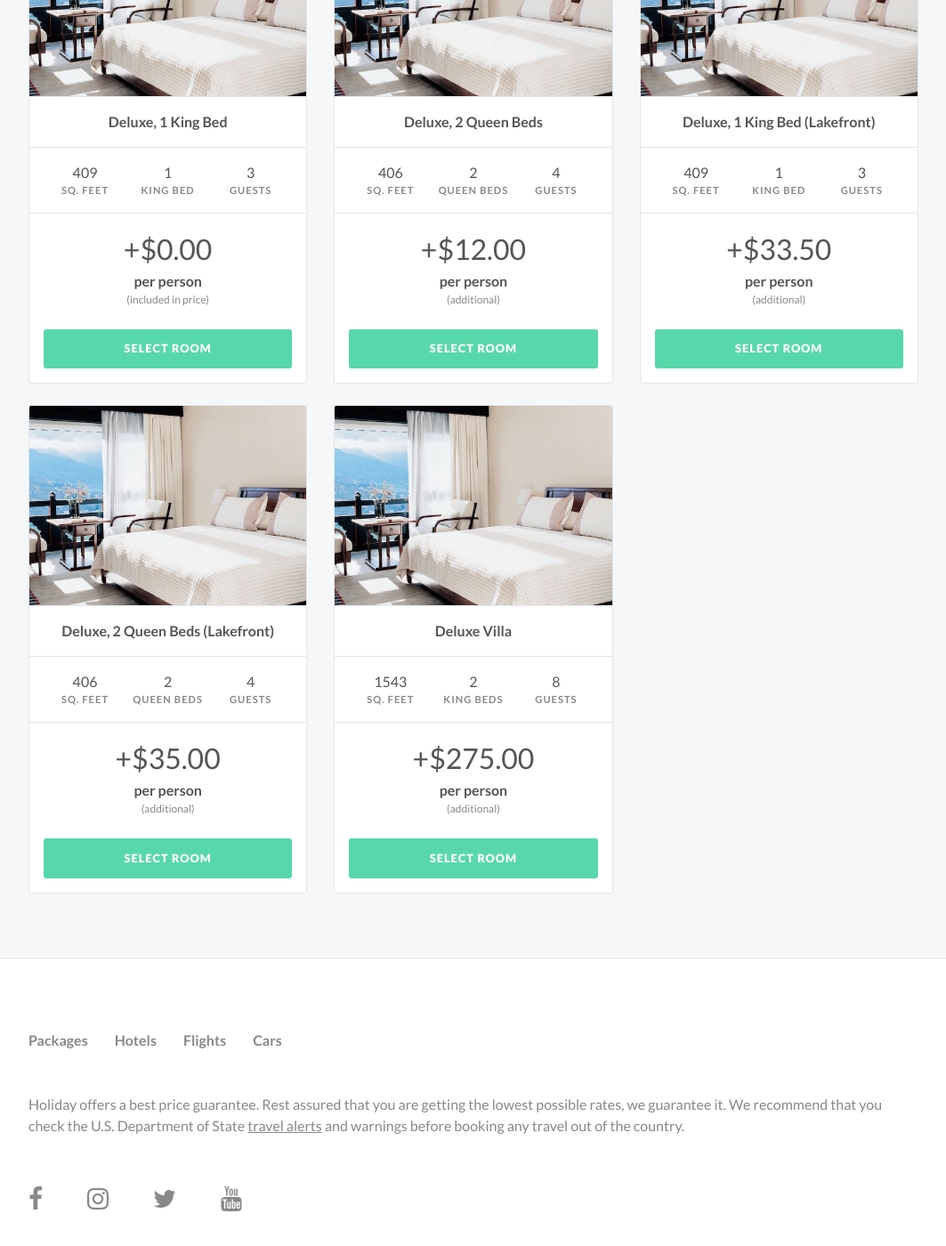
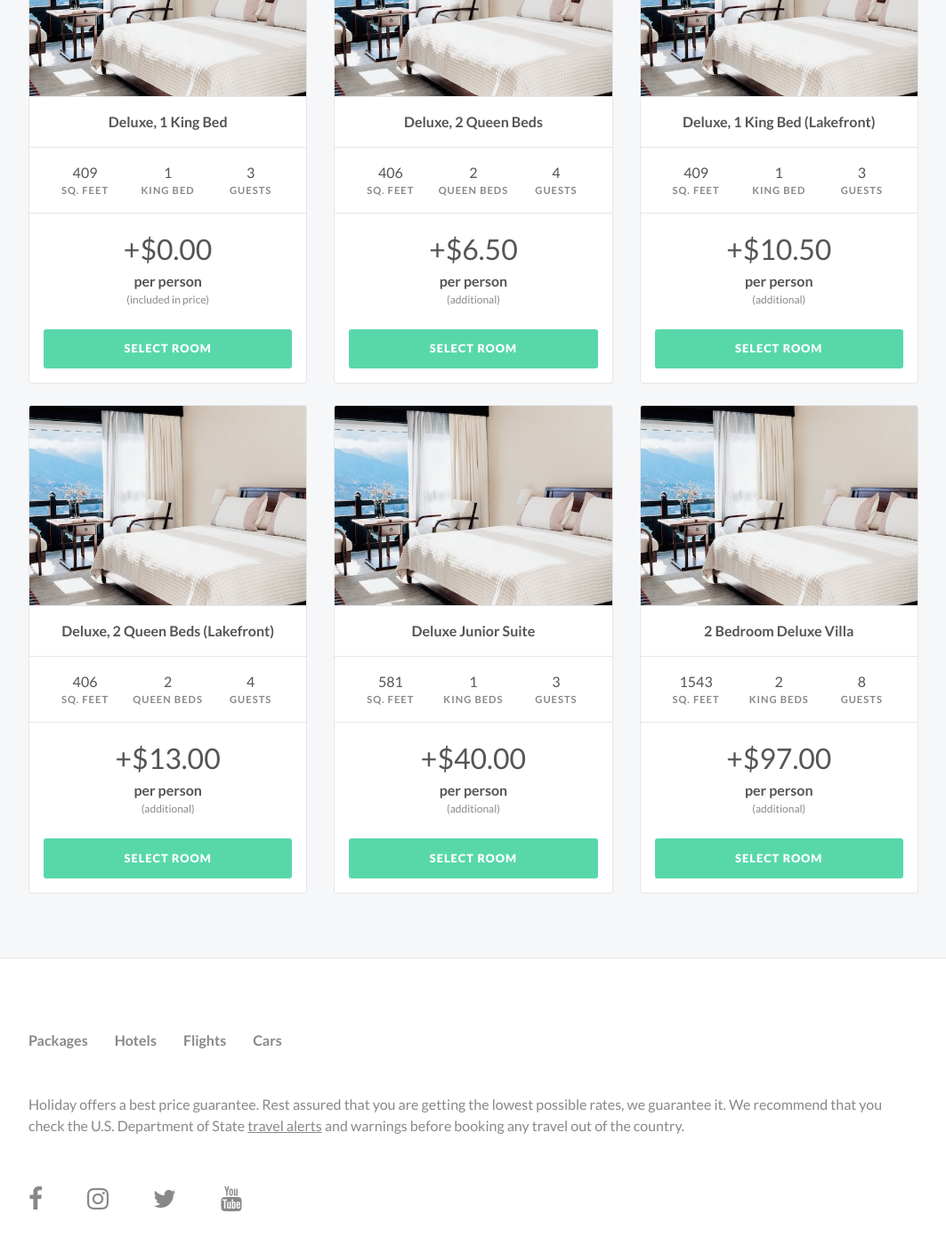
Before and after one commit to Treydor/holiday, a Jekyll site: the page built from _pages/packages/package-room-type.html, in a window 1280 px wide and 1400 px high, scrolled down 431 px. Shown: the whole window at 89% size, without its empty margins (108-1171 px from the left). Built offline with Jekyll 4.4.1, drawn with Linux system fonts in a browser that asks for light colours; nearby versions of some CDN libraries.

Commit message:
Adds new room type

```diff
--- a/_includes/search/packages/results-rooms.html
+++ b/_includes/search/packages/results-rooms.html
@@ -51,7 +51,7 @@
       </div>
     </section>
     <section class="card__section">
-      <h2 class="card__price">+$12.00</h2>
+      <h2 class="card__price">+$6.50</h2>
       <p><strong>per person</strong></p>
       <p class="subtitle">(additional)</p>
       <a class="button button--primary add-margin-top" href="{{ site.baseurl }}/packages/flight-selection/">Select Room</a>
@@ -80,7 +80,7 @@
       </div>
     </section>
     <section class="card__section">
-      <h2 class="card__price">+$33.50</h2>
+      <h2 class="card__price">+$10.50</h2>
       <p><strong>per person</strong></p>
       <p class="subtitle">(additional)</p>
       <a class="button button--primary add-margin-top" href="{{ site.baseurl }}/packages/flight-selection/">Select Room</a>
@@ -109,7 +109,7 @@
       </div>
     </section>
     <section class="card__section">
-      <h2 class="card__price">+$35.00</h2>
+      <h2 class="card__price">+$13.00</h2>
       <p><strong>per person</strong></p>
       <p class="subtitle">(additional)</p>
       <a class="button button--primary add-margin-top" href="{{ site.baseurl }}/packages/flight-selection/">Select Room</a>
@@ -119,7 +119,36 @@
     <section class="card__photo hotel-room">
     </section>
     <section class="card__section">
-      <h2 class="card__title">Deluxe Villa</h2>
+      <h2 class="card__title">Deluxe Junior Suite</h2>
+    </section>
+    <section class="card__section">
+      <div class="row">
+        <div class="module module--4-fixed">
+          <p>581</p>
+          <p class="card__sub-text">Sq. feet</p>
+        </div>
+        <div class="module module--4-fixed">
+          <p>1</p>
+          <p class="card__sub-text">King beds</p>
+        </div>
+        <div class="module module--4-fixed">
+          <p>3</p>
+          <p class="card__sub-text">Guests</p>
+        </div>
+      </div>
+    </section>
+    <section class="card__section">
+      <h2 class="card__price">+$40.00</h2>
+      <p><strong>per person</strong></p>
+      <p class="subtitle">(additional)</p>
+      <a class="button button--primary add-margin-top" href="{{ site.baseurl }}/packages/flight-selection/">Select Room</a>
+    </section>
+  </li>
+  <li class="card-list__item card card--small">
+    <section class="card__photo hotel-room">
+    </section>
+    <section class="card__section">
+      <h2 class="card__title">2 Bedroom Deluxe Villa</h2>
     </section>
     <section class="card__section">
       <div class="row">
@@ -138,7 +167,7 @@
       </div>
     </section>
     <section class="card__section">
-      <h2 class="card__price">+$275.00</h2>
+      <h2 class="card__price">+$97.00</h2>
       <p><strong>per person</strong></p>
       <p class="subtitle">(additional)</p>
       <a class="button button--primary add-margin-top" href="{{ site.baseurl }}/packages/flight-selection/">Select Room</a>
```
Also changed, not shown: _includes/search/hotels/results-rooms.html (+29 -0 lines).
